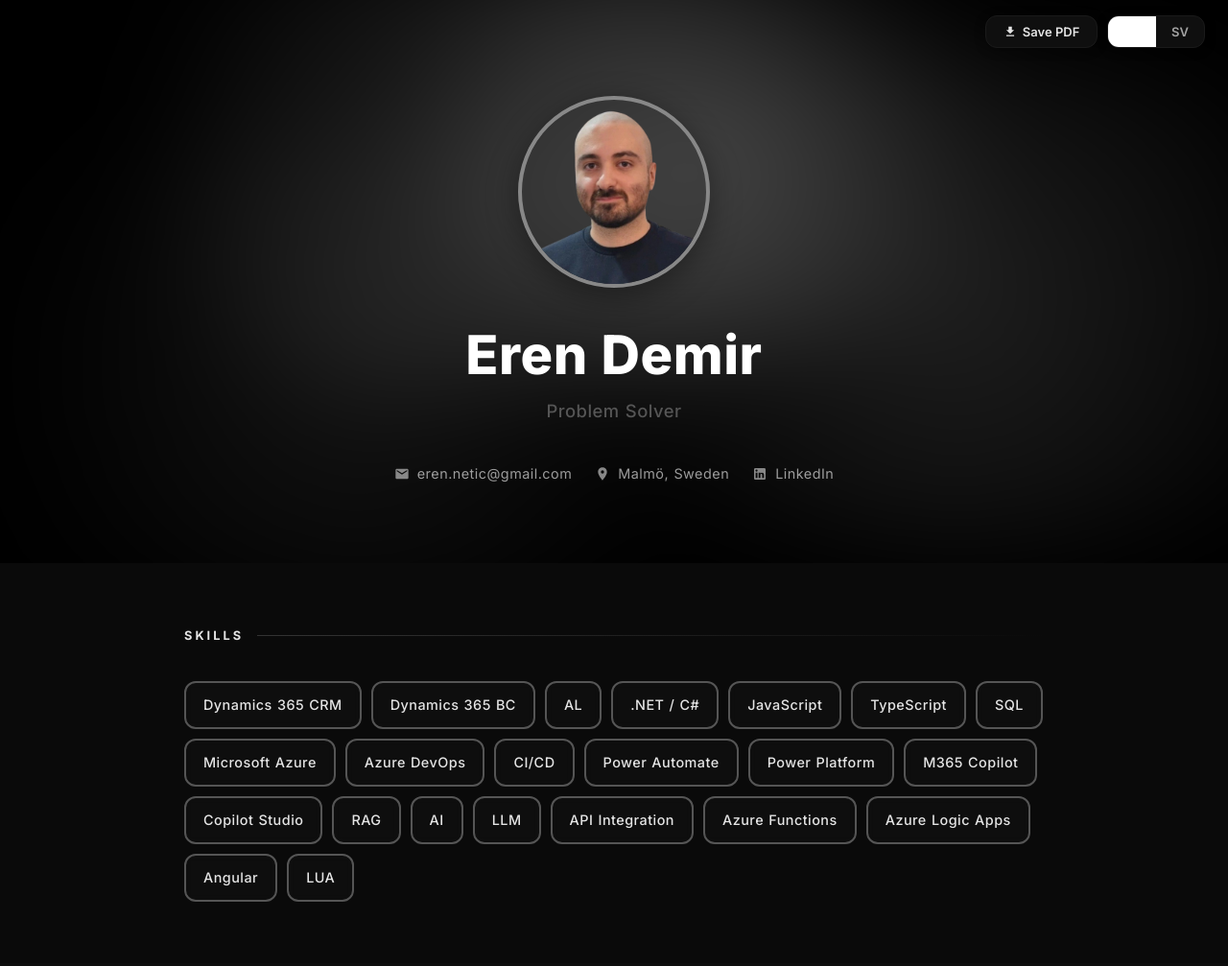
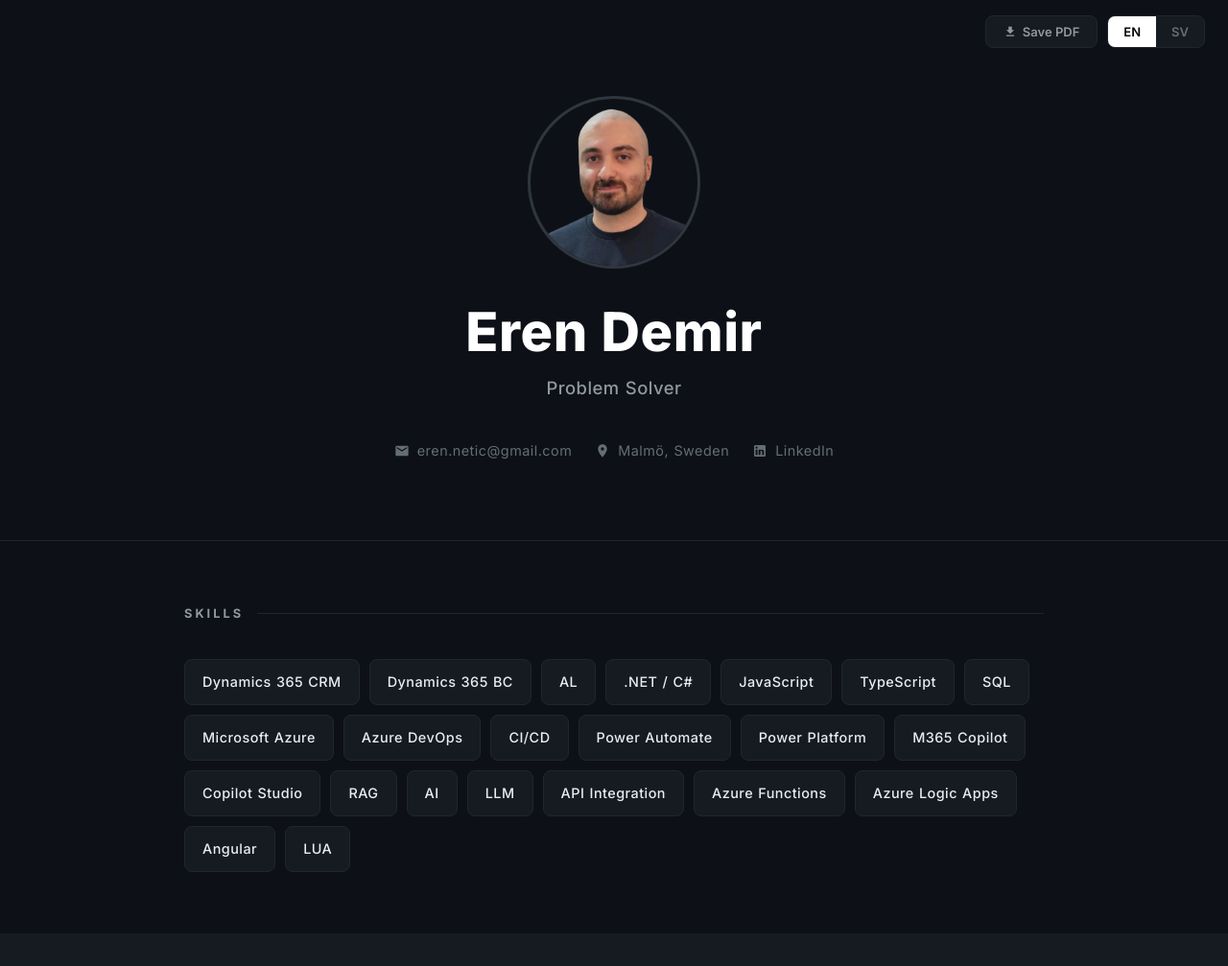
Before and after one commit to netic123/cv, a plain HTML site: page index.html in a window 1280 px wide. Shown: the top 1007 px of the page at 96% size. Drawn offline with Linux system fonts and the light colour scheme.

Commit message:
Black and white theme with cleaner layout

```diff
--- a/index.html
+++ b/index.html
@@ -19,29 +19,14 @@
   *, *::before, *::after { margin: 0; padding: 0; box-sizing: border-box; }
 
   :root {
-    --turtle-50: #111111;
-    --turtle-100: #1a1a1a;
-    --turtle-200: #333333;
-    --turtle-300: #555555;
-    --turtle-400: #888888;
-    --turtle-500: #ffffff;
-    --turtle-600: #e5e5e5;
-    --turtle-700: #cccccc;
-    --turtle-800: #999999;
-    --turtle-900: #666666;
-    --turtle-950: #000000;
-    --bark-50: #0a0a0a;
-    --bark-100: #111111;
-    --bark-200: #1a1a1a;
-    --bark-300: #262626;
-    --bark-500: #a3a3a3;
-    --bark-600: #d4d4d4;
-    --bark-800: #e5e5e5;
-    --bark-900: #f5f5f5;
-    --text: #e5e5e5;
-    --text-light: #a3a3a3;
-    --bg: #0a0a0a;
-    --card: #111111;
+    --text: #e6edf3;
+    --text-secondary: #9198a1;
+    --text-muted: #656d76;
+    --bg: #0d1117;
+    --bg-raised: #161b22;
+    --border: #21262d;
+    --border-light: #30363d;
+    --accent: #ffffff;
   }
 
   html { scroll-behavior: smooth; }
@@ -74,19 +59,18 @@
 
   .lang-toggle {
     display: flex;
-    background: rgba(17,17,17,0.9);
+    background: var(--bg-raised);
     backdrop-filter: blur(8px);
-    border-radius: 12px;
+    border-radius: 8px;
     overflow: hidden;
-    box-shadow: 0 2px 12px rgba(0,0,0,0.3);
-    border: 1px solid var(--turtle-100);
+    border: 1px solid var(--border);
   }
 
   .lang-toggle button {
     padding: 8px 16px;
     border: none;
     background: transparent;
-    color: var(--bark-500);
+    color: var(--text-muted);
     font-family: inherit;
     font-size: 13px;
     font-weight: 600;
@@ -95,27 +79,26 @@
   }
 
   .lang-toggle button.active {
-    background: var(--turtle-500);
-    color: #fff;
+    background: var(--accent);
+    color: #000;
   }
 
   .lang-toggle button:hover:not(.active) {
-    color: var(--turtle-600);
+    color: var(--text);
   }
 
   .pdf-btn {
     padding: 8px 18px;
     border: none;
-    background: rgba(17,17,17,0.9);
+    background: var(--bg-raised);
     backdrop-filter: blur(8px);
-    color: var(--turtle-600);
+    color: var(--text-secondary);
     font-family: inherit;
     font-size: 13px;
     font-weight: 600;
     cursor: pointer;
-    border-radius: 12px;
-    box-shadow: 0 2px 12px rgba(0,0,0,0.3);
-    border: 1px solid var(--turtle-100);
+    border-radius: 8px;
+    border: 1px solid var(--border);
     display: flex;
     align-items: center;
     gap: 6px;
@@ -124,19 +107,17 @@
   }
 
   .pdf-btn:hover {
-    background: var(--turtle-500);
-    color: #fff;
-    border-color: var(--turtle-500);
-    transform: translateY(-1px);
-    box-shadow: 0 4px 16px rgba(255,255,255,0.15);
+    background: var(--accent);
+    color: #000;
+    border-color: var(--accent);
   }
 
-  .pdf-btn:hover svg { fill: #fff; }
+  .pdf-btn:hover svg { fill: #000; }
 
   .pdf-btn svg {
     width: 14px;
     height: 14px;
-    fill: var(--turtle-600);
+    fill: var(--text-secondary);
     transition: fill 0.2s;
   }
 
@@ -152,81 +133,14 @@
 
   /* ---- Hero ---- */
   .hero {
-    background: var(--turtle-950);
+    background: var(--bg);
     color: #fff;
-    min-height: 50svh;
     display: flex;
     align-items: center;
     justify-content: center;
     text-align: center;
     padding: 100px 24px 80px;
-    position: relative;
-    overflow: hidden;
-  }
-
-  /* Animated gradient mesh */
-  .hero-mesh {
-    position: absolute;
-    inset: -30%;
-    width: 160%;
-    height: 160%;
-    filter: blur(50px) saturate(1.8);
-    pointer-events: none;
-  }
-
-  .hero-blob {
-    position: absolute;
-    border-radius: 50%;
-    mix-blend-mode: screen;
-  }
-
-  .hero-blob-1 {
-    width: 55%; height: 55%; top: 5%; left: 20%;
-    background: radial-gradient(circle, rgba(255,255,255,0.15) 0%, rgba(255,255,255,0.05) 50%, transparent 70%);
-    animation: blob1 12s ease-in-out infinite;
-  }
-
-  .hero-blob-2 {
-    width: 45%; height: 50%; top: 25%; left: 50%;
-    background: radial-gradient(circle, rgba(255,255,255,0.12) 0%, rgba(255,255,255,0.04) 50%, transparent 70%);
-    animation: blob2 15s ease-in-out infinite;
-  }
-
-  .hero-blob-3 {
-    width: 40%; height: 45%; top: 45%; left: 10%;
-    background: radial-gradient(circle, rgba(255,255,255,0.08) 0%, rgba(255,255,255,0.02) 50%, transparent 70%);
-    animation: blob3 18s ease-in-out infinite;
-  }
-
-  .hero-blob-4 {
-    width: 35%; height: 40%; top: 10%; left: 40%;
-    background: radial-gradient(circle, rgba(255,255,255,0.18) 0%, rgba(255,255,255,0.06) 50%, transparent 70%);
-    animation: blob4 20s ease-in-out infinite;
-  }
-
-  @keyframes blob1 {
-    0%, 100% { transform: translate(0,0) scale(1); }
-    25% { transform: translate(15%,-12%) scale(1.15); }
-    50% { transform: translate(-10%,15%) scale(0.85); }
-    75% { transform: translate(12%,8%) scale(1.1); }
-  }
-  @keyframes blob2 {
-    0%, 100% { transform: translate(0,0) scale(1); }
-    25% { transform: translate(-18%,10%) scale(1.2); }
-    50% { transform: translate(12%,-15%) scale(0.8); }
-    75% { transform: translate(-8%,-12%) scale(1.1); }
-  }
-  @keyframes blob3 {
-    0%, 100% { transform: translate(0,0) scale(1); }
-    33% { transform: translate(18%,-18%) scale(1.2); }
-    66% { transform: translate(-15%,10%) scale(0.85); }
-  }
-  @keyframes blob4 {
-    0%, 100% { transform: translate(0,0) scale(1); }
-    20% { transform: translate(-12%,15%) scale(1.15); }
-    40% { transform: translate(15%,6%) scale(0.85); }
-    60% { transform: translate(-6%,-14%) scale(1.2); }
-    80% { transform: translate(10%,-8%) scale(0.9); }
+    border-bottom: 1px solid var(--border);
   }
 
   .hero-inner {
@@ -237,13 +151,12 @@
   }
 
   .hero img {
-    width: 200px;
-    height: 200px;
+    width: 180px;
+    height: 180px;
     border-radius: 50%;
     object-fit: cover;
-    border: 4px solid var(--turtle-400);
-    box-shadow: 0 8px 32px rgba(0,0,0,0.4);
-    margin-bottom: 28px;
+    border: 3px solid var(--border-light);
+    margin-bottom: 24px;
   }
 
   .hero h1 {
@@ -256,7 +169,7 @@
 
   .hero .subtitle {
     font-size: 1.15rem;
-    color: var(--turtle-300);
+    color: var(--text-secondary);
     font-weight: 500;
     margin-bottom: 28px;
   }
@@ -270,7 +183,7 @@
   }
 
   .hero-contact a, .hero-contact span {
-    color: rgba(255,255,255,0.6);
+    color: var(--text-muted);
     text-decoration: none;
     font-size: 0.9rem;
     display: flex;
@@ -279,12 +192,12 @@
     transition: color 0.2s;
   }
 
-  .hero-contact a:hover { color: var(--turtle-300); }
+  .hero-contact a:hover { color: var(--text); }
 
   .hero-contact svg {
     width: 16px;
     height: 16px;
-    fill: var(--turtle-400);
+    fill: var(--text-muted);
     flex-shrink: 0;
   }
 
@@ -309,7 +222,7 @@
     font-weight: 700;
     letter-spacing: 3px;
     text-transform: uppercase;
-    color: var(--turtle-600);
+    color: var(--text-secondary);
     margin-bottom: 36px;
     display: flex;
     align-items: center;
@@ -320,12 +233,12 @@
     content: '';
     flex: 1;
     height: 1px;
-    background: linear-gradient(to right, var(--turtle-200), transparent);
+    background: var(--border);
   }
 
   /* ---- Alternate section bg ---- */
   .section-alt {
-    background: rgba(17,17,17,0.5);
+    background: var(--bg-raised);
   }
 
   /* ---- Skills ---- */
@@ -336,23 +249,21 @@
   }
 
   .skill-tag {
-    background: rgba(17,17,17,0.7);
-    backdrop-filter: blur(4px);
+    background: var(--bg-raised);
     color: var(--text);
     padding: 10px 18px;
-    border-radius: 12px;
+    border-radius: 8px;
     font-size: 0.9rem;
     font-weight: 500;
-    border: 2px solid var(--turtle-300);
-    transition: all 0.25s cubic-bezier(0.25,0.1,0.25,1);
+    border: 1px solid var(--border);
+    transition: all 0.2s;
     cursor: default;
   }
 
   .skill-tag:hover {
-    border-color: var(--turtle-200);
-    color: var(--turtle-700);
-    transform: translateY(-4px);
-    box-shadow: 0 8px 24px rgba(255,255,255,0.08);
+    border-color: var(--border-light);
+    color: #fff;
+    transform: translateY(-2px);
   }
 
   /* ---- Timeline ---- */
@@ -360,7 +271,7 @@
     position: relative;
     padding-left: 32px;
     padding-bottom: 48px;
-    border-left: 2px solid var(--turtle-100);
+    border-left: 2px solid var(--border);
   }
 
   .timeline-item:last-child { padding-bottom: 0; }
@@ -372,13 +283,13 @@
     top: 6px;
     width: 12px;
     height: 12px;
-    background: var(--turtle-500);
+    background: var(--text-secondary);
     border-radius: 50%;
     border: 3px solid var(--bg);
   }
 
   .timeline-item:first-child::before {
-    box-shadow: 0 0 0 4px rgba(255,255,255,0.15);
+    background: #fff;
   }
 
   .timeline-meta {
@@ -392,19 +303,19 @@
 
   .timeline-date {
     font-size: 0.85rem;
-    color: var(--turtle-600);
+    color: var(--text-secondary);
     font-weight: 600;
   }
 
   .timeline-location {
     font-size: 0.85rem;
-    color: var(--bark-500);
+    color: var(--text-muted);
   }
 
   .timeline-role {
     font-size: 1.2rem;
     font-weight: 700;
-    color: var(--bark-900);
+    color: #fff;
     margin-bottom: 2px;
     letter-spacing: -0.3px;
   }
@@ -412,13 +323,13 @@
   .timeline-company {
     font-size: 0.95rem;
     font-weight: 500;
-    color: var(--bark-500);
+    color: var(--text-muted);
     margin-bottom: 14px;
   }
 
   .timeline-desc {
     font-size: 1rem;
-    color: var(--bark-600);
+    color: var(--text-secondary);
     line-height: 1.9;
     padding: 4px 0 0 0;
   }
@@ -431,29 +342,27 @@
   }
 
   .lang-card {
-    background: rgba(17,17,17,0.7);
-    backdrop-filter: blur(4px);
-    border: 1px solid rgba(255,255,255,0.1);
-    border-radius: 16px;
+    background: var(--bg-raised);
+    border: 1px solid var(--border);
+    border-radius: 10px;
     padding: 20px 24px;
-    transition: all 0.25s cubic-bezier(0.25,0.1,0.25,1);
+    transition: all 0.2s;
   }
 
   .lang-card:hover {
-    transform: translateY(-4px);
-    border-color: var(--turtle-200);
-    box-shadow: 0 8px 24px rgba(255,255,255,0.08);
+    transform: translateY(-2px);
+    border-color: var(--border-light);
   }
 
   .lang-card .name {
     font-weight: 600;
-    color: var(--bark-900);
+    color: #fff;
     margin-bottom: 4px;
   }
 
   .lang-card .level {
     font-size: 0.8rem;
-    color: var(--bark-500);
+    color: var(--text-muted);
     margin-bottom: 10px;
   }
 
@@ -466,19 +375,19 @@
     width: 10px;
     height: 10px;
     border-radius: 50%;
-    background: var(--turtle-100);
+    background: var(--border-light);
   }
 
-  .lang-dots span.filled { background: var(--turtle-500); }
+  .lang-dots span.filled { background: #fff; }
 
   /* ---- Footer ---- */
   .footer {
-    background: var(--turtle-950);
-    color: rgba(255,255,255,0.5);
+    background: var(--bg);
+    color: var(--text-muted);
     text-align: center;
     padding: 36px 24px;
     font-size: 0.85rem;
-    border-top: 1px solid rgba(255,255,255,0.1);
+    border-top: 1px solid var(--border);
   }
 
   /* ---- Print Styles ---- */
@@ -490,15 +399,14 @@
     .hero {
       min-height: auto;
       padding: 28px 24px 20px;
-      background: var(--turtle-950) !important;
+      background: #111 !important;
     }
-    .hero-mesh { display: none; }
     .hero img { width: 80px; height: 80px; margin-bottom: 10px; }
     .hero h1 { font-size: 1.6rem; margin-bottom: 2px; color: #fff !important; }
-    .hero .subtitle { font-size: 0.85rem; margin-bottom: 8px; color: var(--turtle-300) !important; }
+    .hero .subtitle { font-size: 0.85rem; margin-bottom: 8px; color: #999 !important; }
     .hero-contact { margin-top: 12px; gap: 12px; }
     .hero-contact a, .hero-contact span { font-size: 0.7rem; color: rgba(255,255,255,0.7) !important; }
-    .hero-contact svg { fill: var(--turtle-400) !important; }
+    .hero-contact svg { fill: #999 !important; }
 
     .container { max-width: 100%; padding: 0 20px; }
     .section { padding: 16px 0; }
@@ -586,12 +494,6 @@
 
 <!-- Hero -->
 <header class="hero">
-  <div class="hero-mesh">
-    <div class="hero-blob hero-blob-1"></div>
-    <div class="hero-blob hero-blob-2"></div>
-    <div class="hero-blob hero-blob-3"></div>
-    <div class="hero-blob hero-blob-4"></div>
-  </div>
   <div class="hero-inner">
     <img src="profile.png" alt="Eren Demir">
     <h1>Eren Demir</h1>
```
